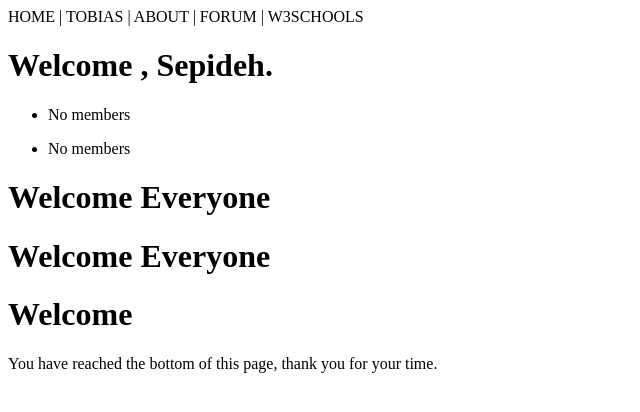
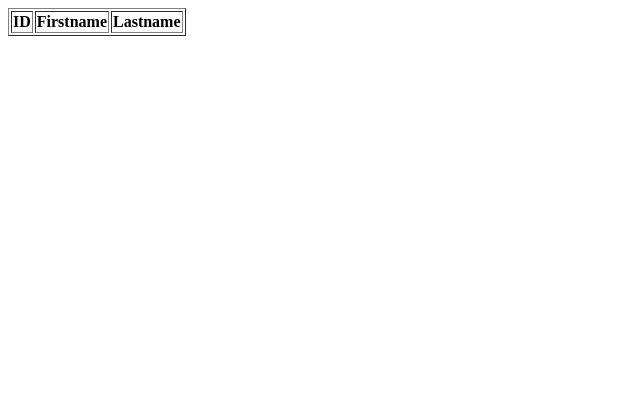
Before and after one commit to SepidehHosseinian/From-Django-Unchained-to-Django-Unleashed, a Django app: page /testing/ in a window 1280 px wide. Shown: the top 412 px of the page, without its empty margins (0-640 px from the left). Run offline with Django 5.2, Linux system fonts and the light colour scheme; lists and menus that the app fills with data are empty.

Commit message:
QuerySet - Get Data

```diff
--- a/my_tennis_club/members/templates/template.html
+++ b/my_tennis_club/members/templates/template.html
@@ -1,7 +1,21 @@
 <!DOCTYPE html>
 <html>
 <body>
-  {% include "mymenu.html" with me="TOBIAS" sponsor="W3SCHOOLS" %}
+  <table border='1'>
+    <tr>
+      <th>ID</th>
+      <th>Firstname</th>
+      <th>Lastname</th>
+    </tr>
+    {% for x in mymembers %}
+      <tr>
+        <td>{{ x.id }}</td>
+          <td>{{ x.firstname }}</td>
+        <td>{{ x.lastname }}</td>
+      </tr>
+    {% endfor %}
+  </table>
+  {% comment %} {% include "mymenu.html" with me="TOBIAS" sponsor="W3SCHOOLS" %}
   {% with firstname="Sepideh" %}
   {% if greeting == 1 %}
   <h1>Hello {{ firstname }}, how are you?</h1>
@@ -89,13 +103,12 @@
   <h1>Welcome ladies and gentlemen</h1>
 {% endcomment %}
 <! –– Comment Description ––>
-<h1>Welcome Everyone</h1>
+{% comment %} <h1>Welcome Everyone</h1> {% endcomment %}
 {% comment "this was the original welcome message" %}
     <h1>Welcome ladies and gentlemen</h1>
 {% endcomment %}
 <! –– Smaller Comments ––>
-<h1>Welcome{# Everyone#}</h1>
-
-{% include 'footer.html' %}
+{% comment %} <h1>Welcome{# Everyone#}</h1> {% endcomment %}
+{% comment %} {% include 'footer.html' %}  {% endcomment %}
 </body>
 </html>
--- a/my_tennis_club/members/views.py
+++ b/my_tennis_club/members/views.py
@@ -23,13 +23,23 @@ def main(request):
   return HttpResponse(template.render())
 
 def testing(request):
-  mymembers = Member.objects.all().values()
-  template = loader.get_template('template.html')
-  context = {
-    'greeting':2,
-    'mymembers': mymembers,
+  #  mydata = Member.objects.all()
+  #  mydata = Member.objects.all().values()
+  #  mydata = Member.objects.values_list('firstname')
+   mydata = Member.objects.filter(firstname='Emil').values()
+   template = loader.get_template('template.html')
+   context = {
+    'mymembers': mydata,
   }
+   return HttpResponse(template.render(context, request))
+
+  # mymembers = Member.objects.all().values()
+  # template = loader.get_template('template.html')
+  # context = {
+  #   'greeting':2,
+  #   'mymembers': mymembers,
+  # }
    #context = {
   # 'var1': 'John',
   #}
-  return HttpResponse(template.render(context, request))
+  # return HttpResponse(template.render(context, request))
```
